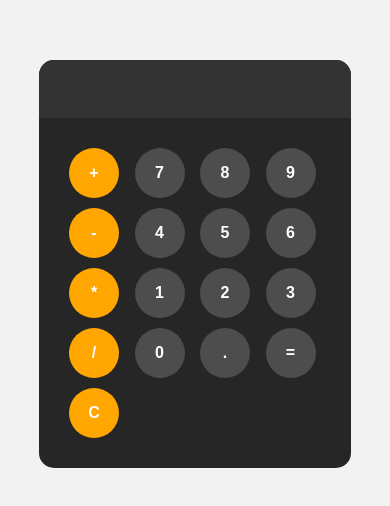
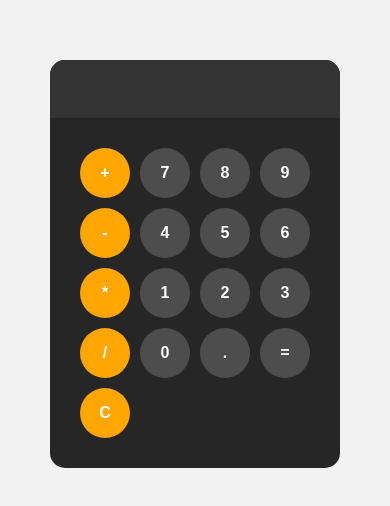
Before and after one commit to Emil2423/basic-calculator.github.io, a plain HTML site: page index.html in a window 390 px wide. Shown: the part 158-664 px from the top of the page. Drawn offline with Linux system fonts and the light colour scheme.

Commit message:
Update index.css

```diff
--- a/index.css
+++ b/index.css
@@ -66,7 +66,7 @@ button:active{
 
 @media (max-width: 765px) {
     .calculator{
-        width: 80%;
+        max-width: 400px;
         font-size: 80%;
     }
 
```
